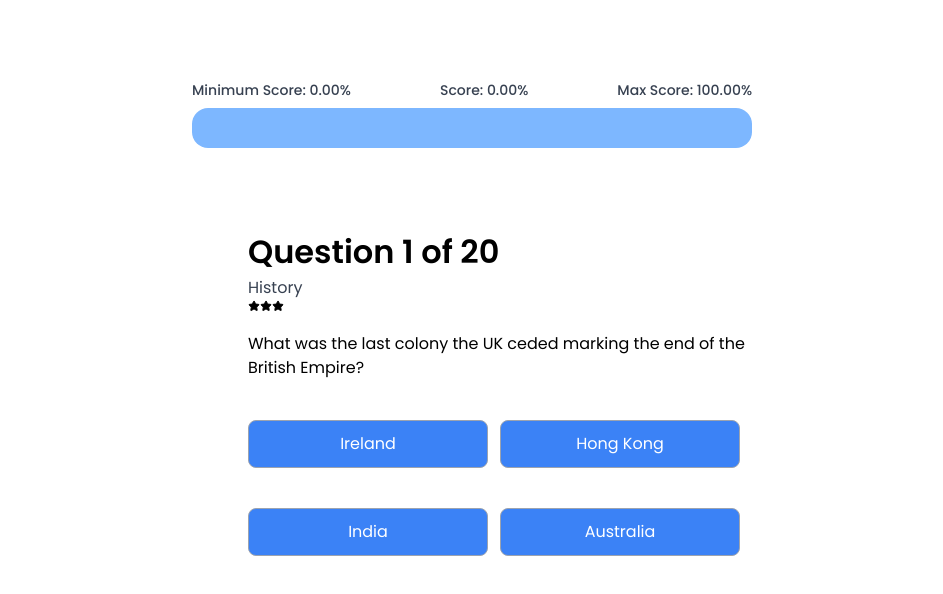
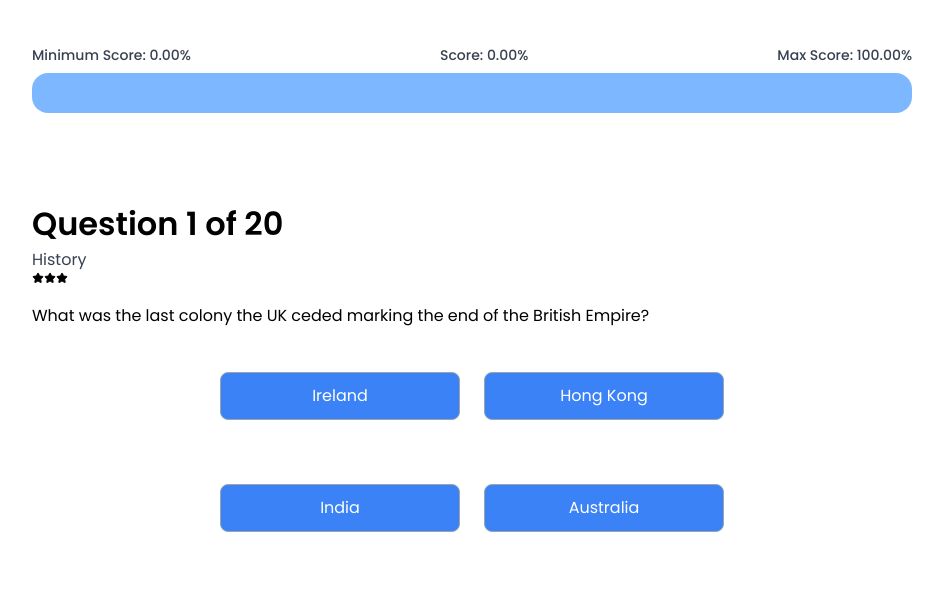
Before and after one commit to DanishExpertizo/Quiz-App, a Next.js app: page /expertizo-quiz in a window 1280 px wide. Shown: the top 594 px of the page, without its empty margins (168-1111 px from the left). Built offline with nearby package versions, Linux system fonts and the light colour scheme.

Commit message:
fix: width

```diff
--- a/src/components/Quiz.tsx
+++ b/src/components/Quiz.tsx
@@ -27,13 +27,14 @@ const Quiz = ({ data, answers, setAnswers, setSubmit }: QuizInterface) => {
     const renderStars = data[activeQue]?.difficulty;
 
     return (
-        <div className="flex justify-center min-h-screen relative">
+        <div className="flex items-center justify-center min-h-screen relative container mx-auto">
             <LoadingBar className='py-3' color="#a1a1a1" progress={progress} onLoaderFinished={() => setProgress(100)}
             />
-            <div className="h-3/4 p-10 w-2/4 mt-10">
+            <div className="h-3/4 p-10 w-3/4">
                 <ProgressBar currentScore={currentScore} minScore={minScore} maxPossibleScore={maxScore} />
 
-                <div className="min-h-[370px] mt-20 ml-14">
+                <div className="min-h-[370px] mt-20 flex items-center justify-center">
+                    <div className="inline-block min-w-full">
                         <h1 className="text-[32px] font-semibold">Question <span>{activeQue + 1}</span> of <span>{data.length}</span></h1>
                         <h3 className="text-gray-700">{data[activeQue]?.category}</h3>
                         <div className="flex mb-5">
@@ -44,9 +45,12 @@ const Quiz = ({ data, answers, setAnswers, setSubmit }: QuizInterface) => {
                         <h1>{data[activeQue]?.question}</h1>
                         <ShuffleOptions isSelected={isSelected} data={data} activeQue={activeQue} answers={answers} setCurrentScore={setCurrentScore} setMaxScore={setMaxScore} setProgress={setProgress} setMinScore={setMinScore} setIsLastQue={setIsLastQue} setIsSelected={setIsSelected} setAnswers={setAnswers} setIsCorrect={setIsCorrect} />
                     </div>
+                </div>
+                <div className="h-48">
                     <h1 className="text-center text-[32px] w-full">{isSelected && (isCorrect ? <span className="text-green-500">Correct!</span> : <span className="text-red-500">Sorry!</span>)}
                     </h1>
                     <NextBtn isSelected={isSelected} isLastQue={isLastQue} nextQuestion={nextQuestion} setSubmit={setSubmit} />
+                </div>
             </div>
         </div >
     )
--- a/src/components/RenderOptions.tsx
+++ b/src/components/RenderOptions.tsx
@@ -2,12 +2,13 @@ import { RenderOptionsInterface } from "@/interfaces/Types";
 
 const RenderOptions = ({ shuffledOptions, isSelected, checkAnswer, activeQue, selectedAns, data }: RenderOptionsInterface) => {
     return (
-        <div className="grid grid-cols-2 mt-5">
+        <div className="flex justify-center mt-5 items-center min-h-52">
+            <div className="grid grid-cols-2 gap-6">
                 {
                     shuffledOptions?.map((item: string, index: number) => {
                         return (
                             <div key={index}>
-                            <button onClick={() => checkAnswer(item)} disabled={isSelected} className={`border border-gray-400 text-white rounded-lg h-12 min-w-60 px-2 transition-all my-5 ${isSelected ? `hover:transform-none cursor-not-allowed bg-black ${item === selectedAns
+                                <button onClick={() => checkAnswer(item)} disabled={isSelected} className={`border border-gray-400 text-white rounded-lg h-12 min-w-60 px-2 transition-all my-5 ${isSelected ? `hover:transform-none cursor-not-allowed ${item === selectedAns
                                     ? (selectedAns === data[activeQue].correct_answer
                                         ? 'bg-green-500 cursor-default'
                                         : 'bg-red-500')
@@ -24,6 +25,7 @@ const RenderOptions = ({ shuffledOptions, isSelected, checkAnswer, activeQue, se
                     })
                 }
             </div>
+        </div>
     )
 }
 
--- a/src/components/Result.tsx
+++ b/src/components/Result.tsx
@@ -6,8 +6,8 @@ const Result = ({ answers }: ResultInterface) => {
     const correctAnswers = answers.filter(item => item.isCorrect);
 
     return (
-        <div className="flex items-center justify-center mt-36">
-            <div className="flex flex-col items-center gap-5">
+        <div className="flex items-center justify-center min-h-screen">
+            <div className="flex flex-col items-center justify-center gap-5">
                 <div className="p-6 scale-110">
                     <h1 className="text-[50px] font-semibold mb-4 text-center">Result</h1>
                     {/* <h1 className="text-primary text-lg mb-2">
--- a/src/components/loader/Loader.tsx
+++ b/src/components/loader/Loader.tsx
@@ -2,9 +2,9 @@ import './index.css'
 
 const Loader = () => {
     return (
-        <div className="absolute top-0 left-0 h-screen w-screen z-50 bg-white flex items-center justify-center">
+        <div className="fixed top-0 left-0 h-screen w-screen z-50 bg-white flex items-center justify-center">
             <div className="loader">
-                {[...Array(4)].map((_, index)=><div key={index} className="circle"></div>)}
+                {[...Array(4)].map((_, index) => <div key={index} className="circle"></div>)}
             </div>
         </div>
     )
```
Lines whose indentation alone changed are shown as unchanged.
